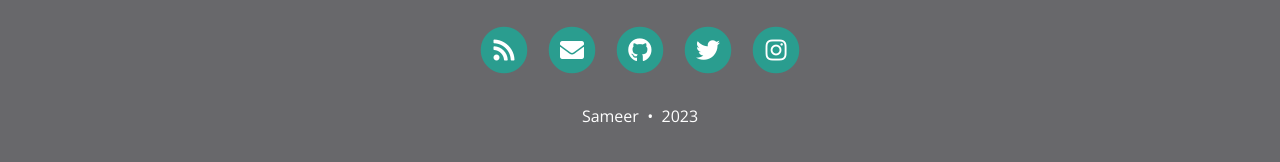
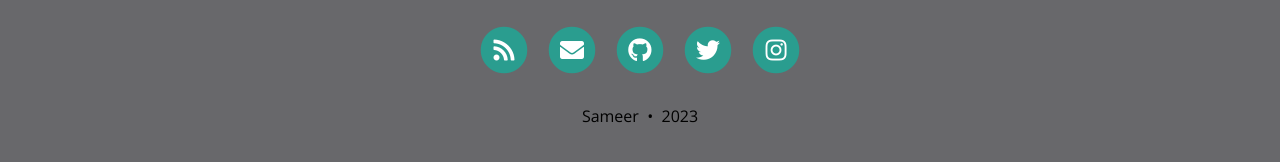
Before and after one commit to Sameer484/gh_pages, a Jekyll site: the page built from index.html, in a window 1280 px wide and 900 px high, scrolled down 1332 px. Shown: the part 722-884 px from the top of the window. Built offline with Jekyll 4.4.1, drawn with Linux system fonts in a browser that asks for light colours; nearby versions of some CDN libraries; the list of posts is cut into pages by our own code.

Commit message:
Update footer.html

```diff
--- a/_includes/footer.html
+++ b/_includes/footer.html
@@ -8,7 +8,7 @@
           {% include {{ page.footer-extra }} %}
         </div>
       {% endif %}
-      <p class="copyright text-muted">
+      <p class="copyright" style="color: black;">
       {% if site.author %}
         {{ site.author }}
         &nbsp;&bull;&nbsp;
```
